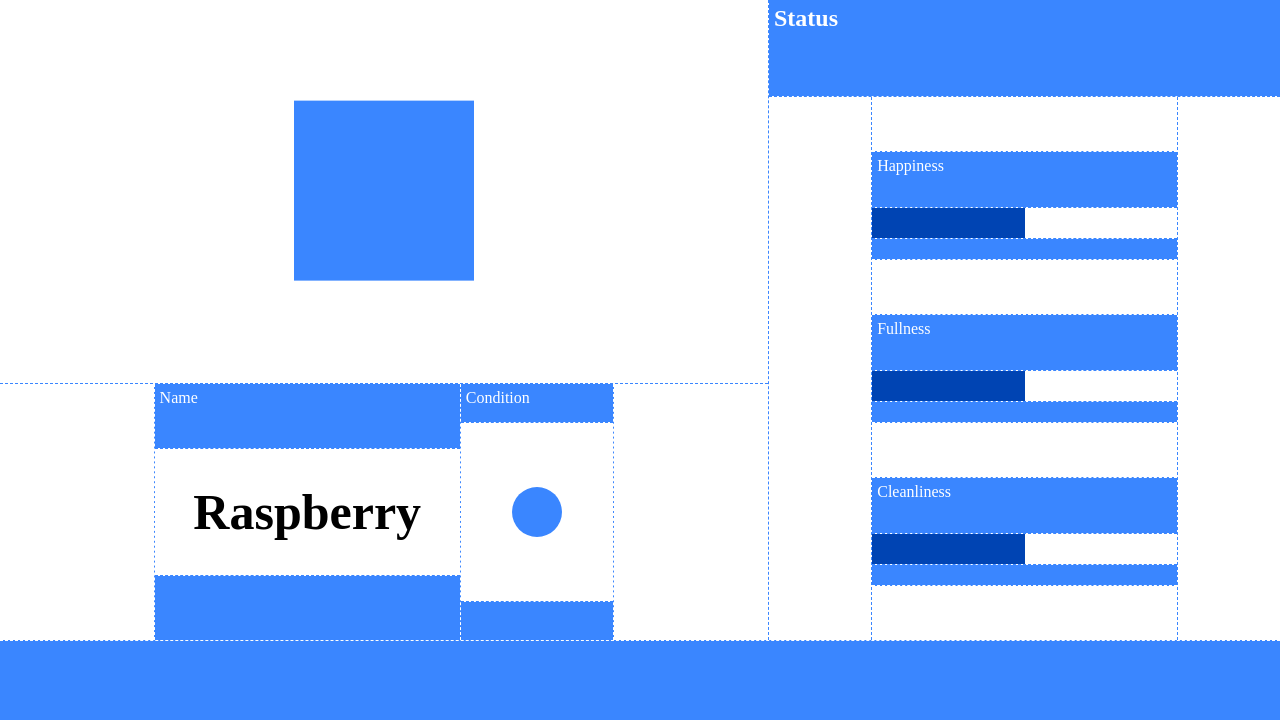
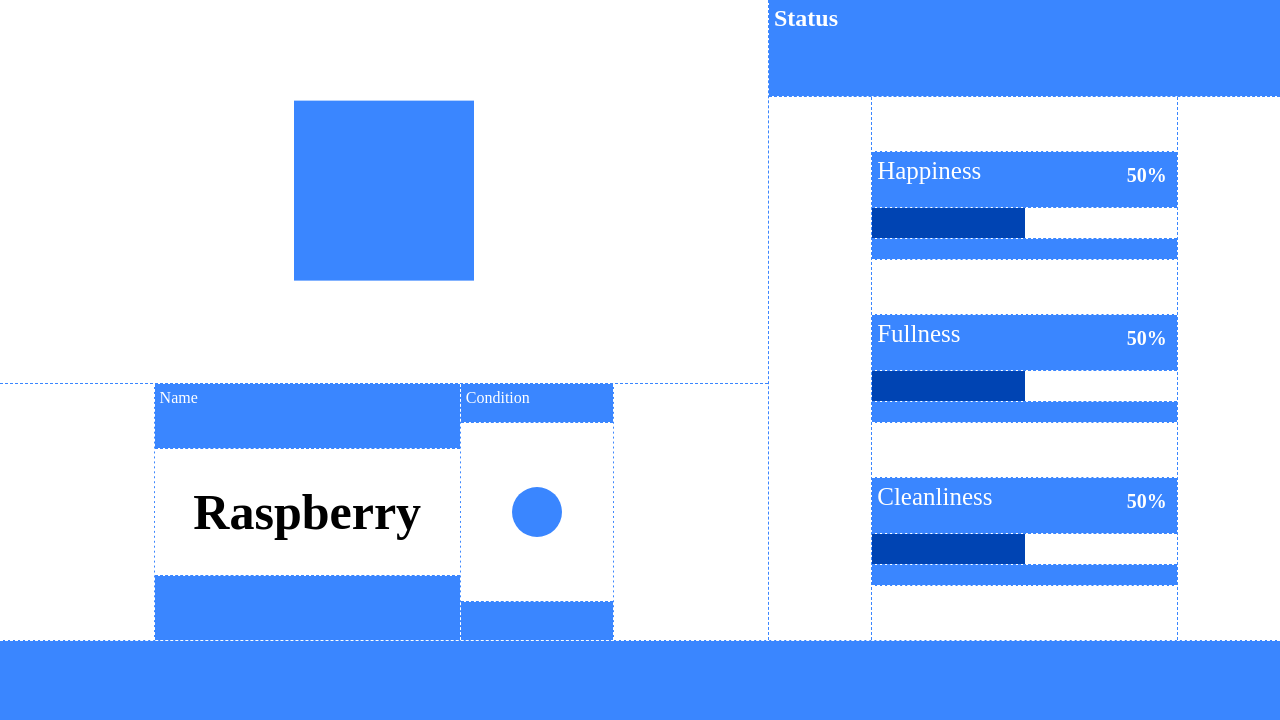
Before and after one commit to limjs245/2026_2_IoT_Project, a Flask app: page / in a window 1280 px wide. Shown: the part 80-800 px from the top of the page. Run offline with Flask 3, Linux system fonts and the light colour scheme.

Commit message:
4th commit

```diff
--- a/static/script.js
+++ b/static/script.js
@@ -3,6 +3,9 @@ const happiness = document.getElementById('happinessStatusValue');
 const fullness = document.getElementById('fullnessStatusValue');
 const cleanliness = document.getElementById('cleanlinessStatusValue');
 const condition = document.getElementById('condition');
+const happinessText = document.getElementById('happinessStatusValueText');
+const fullnessText = document.getElementById('fullnessStatusValueText');
+const cleanlinessText = document.getElementById('cleanlinessStatusValueText');
 
 let happinessValue = 50;
 let fullnessValue = 50;
@@ -29,9 +32,15 @@ function updateCondition() {
     }
 }
 
-fullness.style.width = fullnessValue + "%";
-happiness.style.width = happinessValue + "%";
-cleanliness.style.width = cleanlinessValue + "%";
+function updateStatus() {
+    fullness.style.width = fullnessValue + "%";
+    fullnessText.textContent = fullnessValue + "%";
+    happiness.style.width = happinessValue + "%";
+    happinessText.textContent = happinessValue + "%";
+    cleanliness.style.width = cleanlinessValue + "%";
+    cleanlinessText.textContent = cleanlinessValue + "%";
+}
+updateStatus();
 updateCondition();
 
 setInterval(function() {
@@ -79,9 +88,7 @@ setInterval(function() {
             }
 
             updateCondition();
-            fullness.style.width = fullnessValue + "%";
-            happiness.style.width = happinessValue + "%";
-            cleanliness.style.width = cleanlinessValue + "%";
+            updateStatus();
         })
         .catch(e => console.error("error:", e));
 }, 1000);
@@ -89,10 +96,18 @@ setInterval(function() {
 
 setInterval(function() {
     if (fullnessValue > 0) fullnessValue -= 1;
+
+    updateStatus();
+}, 3000);
+
+setInterval(function() {
     if (happinessValue > 0) happinessValue -= 1;
+
+    updateStatus();
+}, 5000);
+
+setInterval(function() {
     if (cleanlinessValue > 0) cleanlinessValue -= 1;
 
-    fullness.style.width = fullnessValue + "%";
-    happiness.style.width = happinessValue + "%";
-    cleanliness.style.width = cleanlinessValue + "%";
-}, 3000);
+    updateStatus();
+}, 4000);
--- a/static/style.css
+++ b/static/style.css
@@ -178,6 +178,22 @@ footer {
     color: #fff;
 }
 
+.status-tag {
+    font-size: 25px;
+}
+
+.tag-wrap {
+    width: 100%;
+    display: flex;
+    justify-content: end;
+    padding-right: 10px;
+}
+
+.value {
+    font-size: 20px;
+    font-weight: 700;
+}
+
 .status {
     width: 100%;
     height: 30%;
--- a/templates/index.html
+++ b/templates/index.html
@@ -40,19 +40,28 @@
             <div class="status_container">
                 <div class="status_box">
                     <div class="status_wrap">
-                        <span class="tag">Happiness</span>
+                        <div class="tag-wrap">
+                            <span class="tag status-tag">Happiness</span>
+                            <div class="value" id="happinessStatusValueText">50%</div>
+                        </div>
                         <div class="status">
                             <div class="status_value" id="happinessStatusValue" style="width: 50%;"></div>
                         </div>
                     </div>
                     <div class="status_wrap">
-                        <span class="tag">Fullness</span>
+                        <div class="tag-wrap">
+                            <span class="tag status-tag">Fullness</span>
+                            <div class="value" id="fullnessStatusValueText">50%</div>
+                        </div>
                         <div class="status">
                             <div class="status_value" id="fullnessStatusValue" style="width: 50%;"></div>
                         </div>
                     </div>
                     <div class="status_wrap">
-                        <span class="tag">Cleanliness</span>
+                        <div class="tag-wrap">
+                            <span class="tag status-tag">Cleanliness</span>
+                            <div class="value" id="cleanlinessStatusValueText">50%</div>
+                        </div>
                         <div class="status">
                             <div class="status_value" id="cleanlinessStatusValue" style="width: 50%;"></div>
                         </div>
```
Also changed, not shown: other parts of static/style.css (+16 -15 lines).
